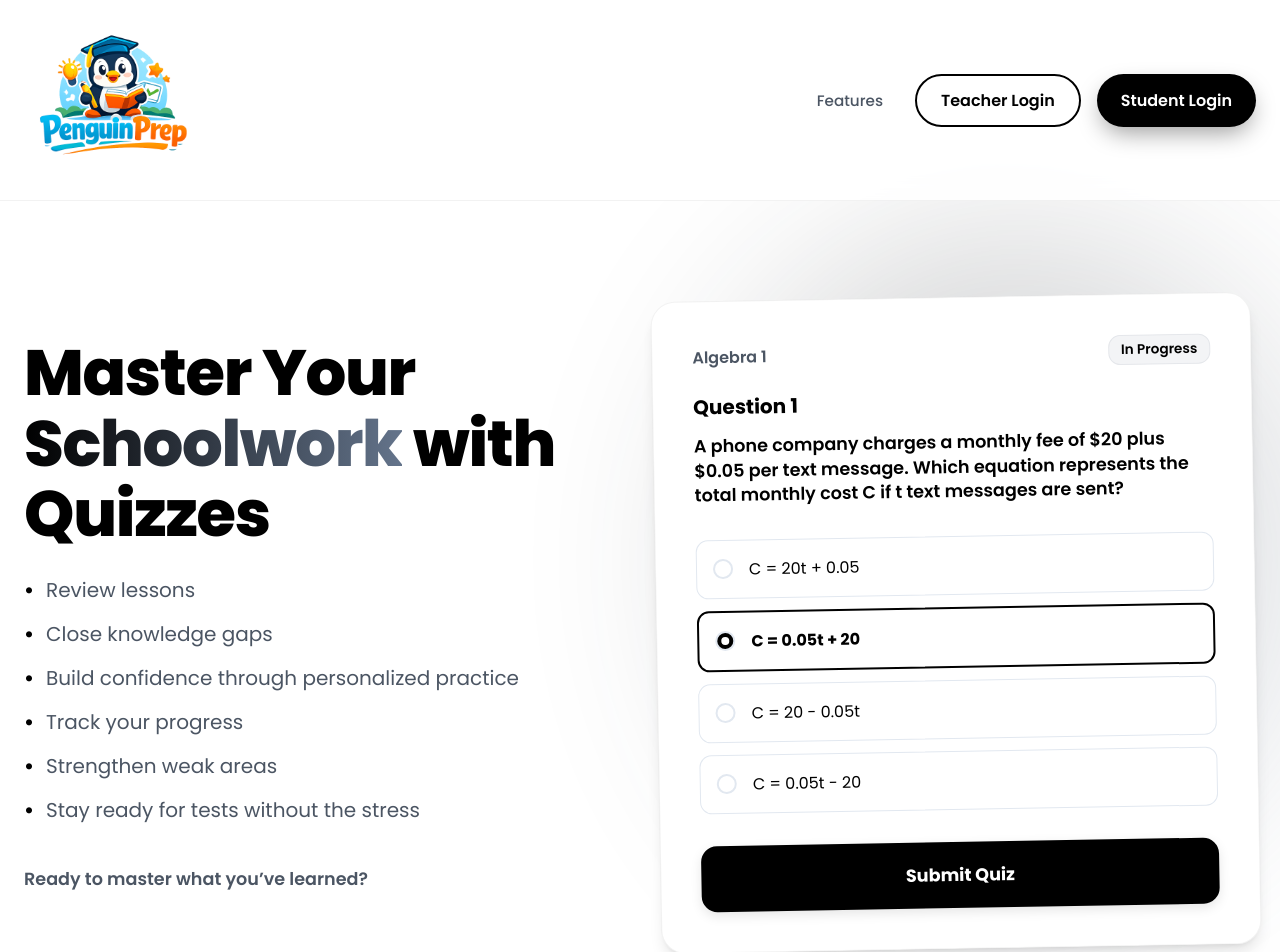
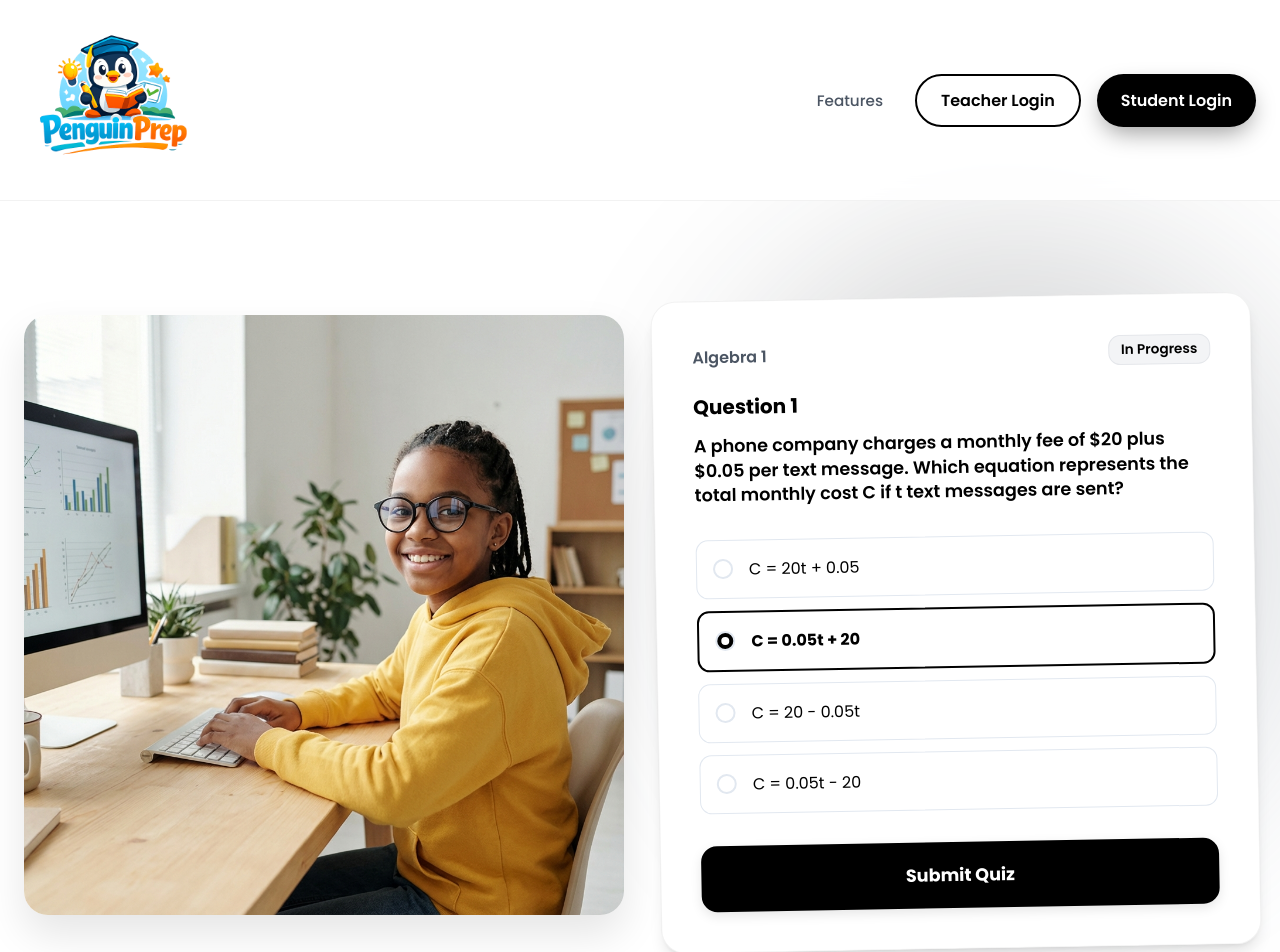
Before and after one commit to eboannan/quiz-platform, a React (Vite) app: page / in a window 1280 px wide. Shown: the top 952 px of the page. Built offline with nearby package versions, Linux system fonts and the light colour scheme; no server answers.

Commit message:
replace hero text with student image

```diff
--- a/src/components/Hero.jsx
+++ b/src/components/Hero.jsx
@@ -1,4 +1,4 @@
-import React from 'react';
+import studentImage from '../assets/student-image-final.png';
 
 const Hero = () => {
     return (
@@ -9,40 +9,17 @@ const Hero = () => {
             minHeight: '80vh'
         }}>
             <div className="animate-fade-in">
-                <h1 style={{
-                    fontWeight: '800',
-                    marginBottom: '1.5rem',
-                    lineHeight: '1.1',
-                    letterSpacing: '-0.02em'
-                }}>
-                    Master Your <span className="text-gradient">Schoolwork</span> with Quizzes
-                </h1>
-                <div style={{
-                    fontSize: 'clamp(1.1rem, 3vw, 1.25rem)',
-                    color: 'var(--color-text)',
-                    marginBottom: '2.5rem',
-                    lineHeight: '1.6',
-                    maxWidth: '600px'
-                }}>
-                    <ul style={{ listStyle: 'none', padding: 0, margin: 0 }}>
-                        {[
-                            'Review lessons',
-                            'Close knowledge gaps',
-                            'Build confidence through personalized practice',
-                            'Track your progress',
-                            'Strengthen weak areas',
-                            'Stay ready for tests without the stress'
-                        ].map((point, idx) => (
-                            <li key={idx} style={{ marginBottom: '0.75rem', display: 'flex', alignItems: 'flex-start', gap: '0.75rem' }}>
-                                <span style={{ color: 'var(--color-primary)', fontWeight: 'bold' }}>•</span>
-                                {point}
-                            </li>
-                        ))}
-                    </ul>
-                </div>
-                <div style={{ marginTop: '1rem', color: 'var(--color-text)' }}>
-                    <p style={{ fontWeight: '600', fontSize: '1.1rem' }}>Ready to master what you’ve learned?</p>
-                </div>
+                <img
+                    src={studentImage}
+                    alt="Student with PenguinPrep"
+                    style={{
+                        width: '100%',
+                        height: 'auto',
+                        borderRadius: '24px',
+                        boxShadow: '0 20px 40px rgba(0,0,0,0.1)',
+                        display: 'block'
+                    }}
+                />
             </div>
 
             {/* Visual / Right Side */}
```
